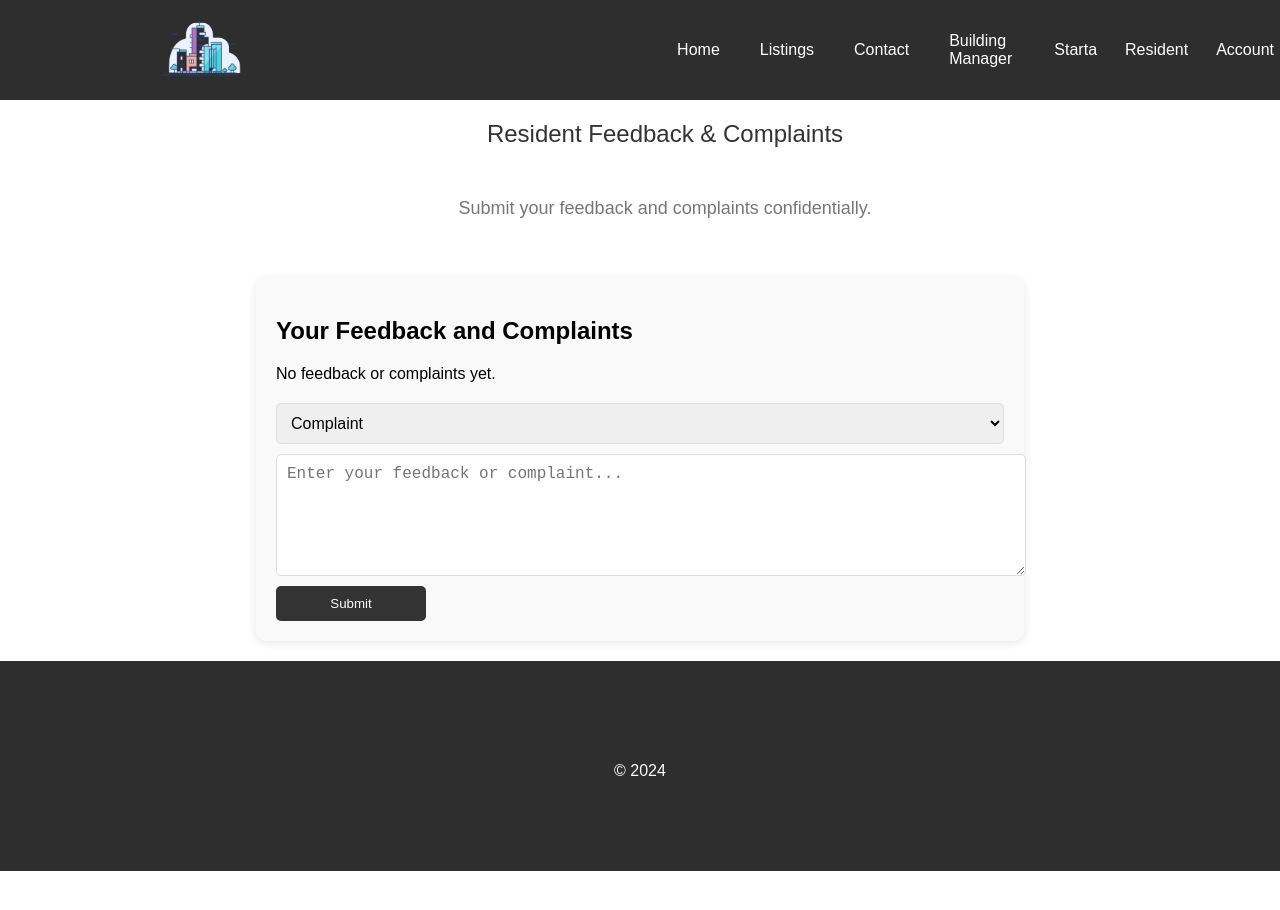
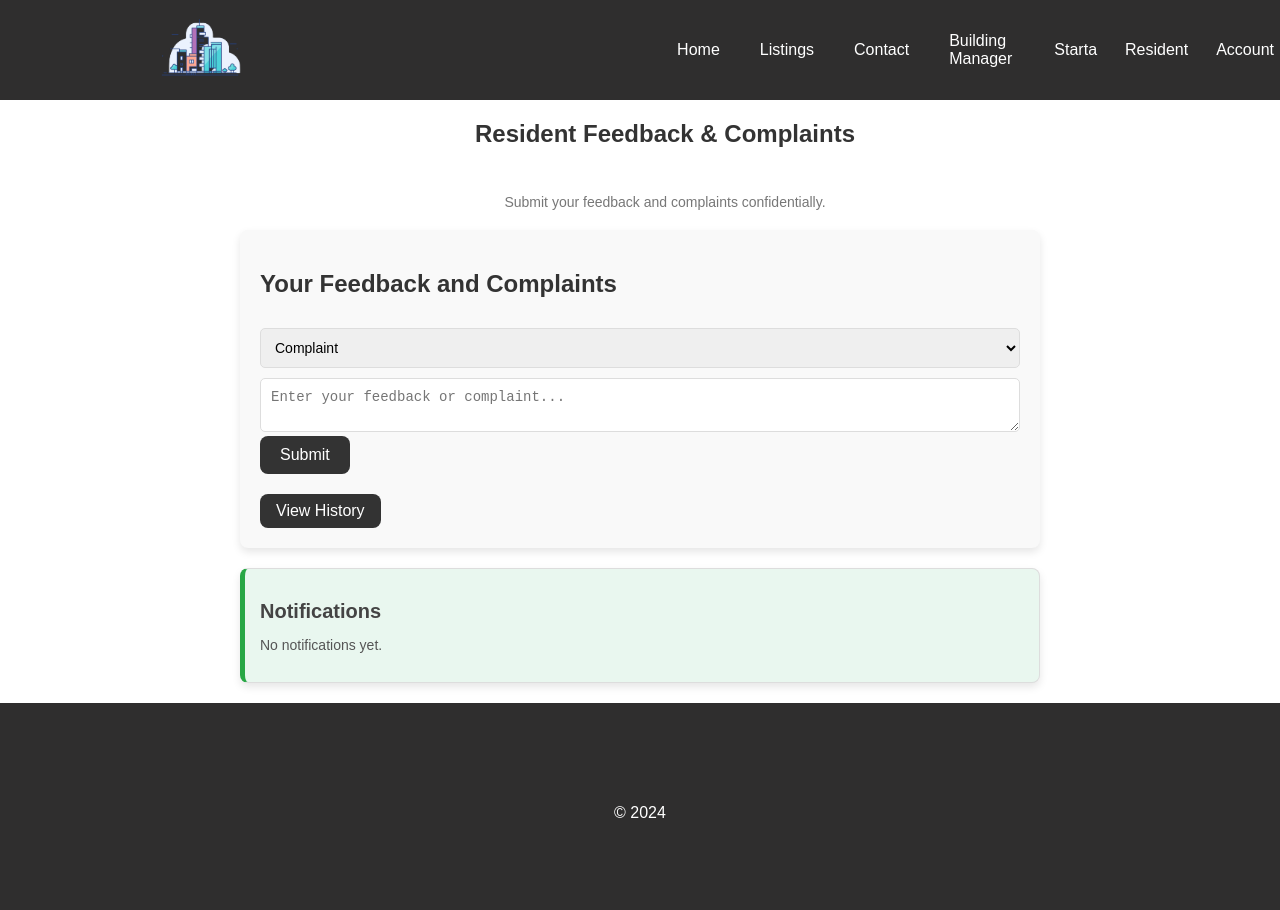
Before and after one commit to ngu892/DevOps, a React (Create React App) app: page /feedback in a window 1280 px wide. Shown: the top 910 px of the page. Before the commit the page ends 871 px from the top, so only its background shows below. Built offline with nearby package versions, Linux system fonts and the light colour scheme.

Commit message:
Update View Record and Receive Message

```diff
--- a/src/pages/ResidentFeedback.js
+++ b/src/pages/ResidentFeedback.js
@@ -1,11 +1,26 @@
 import React, { useState } from 'react';
 import '../styles/ResidentFeedback.css';
-
 
 function ResidentFeedback() {
   const [feedbackList, setFeedbackList] = useState([]);
   const [newFeedback, setNewFeedback] = useState('');
   const [feedbackType, setFeedbackType] = useState('Complaint');
+  const [showHistory, setShowHistory] = useState(false); // 控制历史记录的显示/隐藏
+  const [selectedFeedback, setSelectedFeedback] = useState(null); // 当前查看的详细反馈
+  const [notifications, setNotifications] = useState([]); // 用于显示已处理的通知
+  const [loading, setLoading] = useState(false); // 加载状态，用于显示等待
+
+  // 模拟物业管理回复
+  const generateManagerResponse = (feedbackText) => {
+    // 根据反馈内容生成一个物业管理的回应
+    if (feedbackText.toLowerCase().includes("leaking")) {
+      return "Thank you for reporting the leak. Our maintenance team will be dispatched to your room shortly to address the issue.";
+    } else if (feedbackText.toLowerCase().includes("noise")) {
+      return "We appreciate your feedback on the noise issue. We will remind all tenants about the importance of keeping noise levels down, especially during quiet hours.";
+    } else {
+      return "Thank you for your feedback. Our team will review your report and follow up as soon as possible.";
+    }
+  };
 
   const handleFeedbackSubmit = () => {
     if (newFeedback.trim() === '') {
@@ -13,20 +28,30 @@ function ResidentFeedback() {
       return;
     }
 
+    const newEntry = {
+      text: newFeedback,
+      type: feedbackType,
+      timestamp: new Date(),
+      status: 'Pending',
+      managerResponse: "Awaiting manager response...", // 初始化为“待处理”
+    };
 
-    setFeedbackList([
-      ...feedbackList,
-      {
-        text: newFeedback,
-        type: feedbackType,
-        timestamp: new Date(),
-        status: 'Pending'
-      }
-    ]);
-
-
+    setFeedbackList([...feedbackList, newEntry]);
     setNewFeedback('');
     setFeedbackType('Complaint');
+
+    // 模拟物业回复，3秒后自动生成回复并将状态改为“已处理”
+    setTimeout(() => {
+      const managerResponse = generateManagerResponse(newEntry.text); // 生成物业管理的回答
+      setFeedbackList(prevList =>
+        prevList.map(fb =>
+          fb.timestamp === newEntry.timestamp
+            ? { ...fb, status: 'Resolved', managerResponse }
+            : fb
+        )
+      );
+      setNotifications(prevNotifications => [...prevNotifications, `Your feedback "${newEntry.text}" has been resolved with a response from management.`]);
+    }, 3000); // 3秒后处理完成
   };
 
   return (
@@ -35,25 +60,11 @@ function ResidentFeedback() {
         <h1>Resident Feedback & Complaints</h1>
         <p>Submit your feedback and complaints confidentially.</p>
       </div>
+
       <div className="feedbackContainer">
         <h2>Your Feedback and Complaints</h2>
-        <div className="feedbackList">
-          {feedbackList.length === 0 ? (
-            <p>No feedback or complaints yet.</p>
-          ) : (
-            feedbackList.map((feedback, index) => (
-              <div key={index} className="feedback">
-                <p><strong>Type:</strong> {feedback.type}</p> {/* Display Feedback Type */}
-                <p>{feedback.text}</p>
-                <small>{feedback.timestamp.toString()}</small>
-                <p><strong>Status:</strong> {feedback.status}</p> {/* Display Feedback Type */}
-              </div>
-            ))
-          )}
-        </div>
 
         <div className="newFeedback">
-          {/* Feedback type selection */}
           <select
             value={feedbackType}
             onChange={(e) => setFeedbackType(e.target.value)}
@@ -63,14 +74,64 @@ function ResidentFeedback() {
             <option value="Other">Other</option>
           </select>
 
-          {/* Feedback content input box */}
           <textarea
             value={newFeedback}
             onChange={(e) => setNewFeedback(e.target.value)}
             placeholder="Enter your feedback or complaint..."
           />
-          <button onClick={handleFeedbackSubmit}>Submit</button>
+          <button onClick={handleFeedbackSubmit} disabled={loading}>
+            {loading ? "Submitting..." : "Submit"}
+          </button>
         </div>
+
+        {/* 查看历史记录按钮 */}
+        <button onClick={() => setShowHistory(!showHistory)} className="history-button">
+          {showHistory ? 'Hide History' : 'View History'}
+        </button>
+
+        {/* 历史记录展开区域 */}
+        {showHistory && (
+          <div className="historyList">
+            <h3>Feedback History</h3>
+            {feedbackList.length === 0 ? (
+              <p>No feedback or complaints yet.</p>
+            ) : (
+              feedbackList.map((feedback, index) => (
+                <div key={index} className="feedback-item">
+                  <p><strong>Type:</strong> {feedback.type}</p>
+                  <p><strong>Status:</strong> {feedback.status}</p>
+                  <small>{feedback.timestamp.toString()}</small>
+                  <button onClick={() => setSelectedFeedback(feedback)}>View Details</button>
+                </div>
+              ))
+            )}
+          </div>
+        )}
+
+        {/* 详细反馈信息显示区域 */}
+        {selectedFeedback && (
+          <div className="feedbackDetails">
+            <h3>Feedback Details</h3>
+            <p><strong>Type:</strong> {selectedFeedback.type}</p>
+            <p>{selectedFeedback.text}</p>
+            <small>{selectedFeedback.timestamp.toString()}</small>
+            <p><strong>Status:</strong> {selectedFeedback.status}</p>
+            <p><strong>Manager Response:</strong> {selectedFeedback.managerResponse}</p> {/* 显示物业管理的回复 */}
+            <button onClick={() => setSelectedFeedback(null)}>Close</button>
+          </div>
+        )}
+      </div>
+
+      {/* 通知区域 */}
+      <div className="notificationContainer">
+        <h2>Notifications</h2>
+        {notifications.length === 0 ? (
+          <p>No notifications yet.</p>
+        ) : (
+          notifications.map((notification, index) => (
+            <p key={index}>{notification}</p>
+          ))
+        )}
       </div>
     </div>
   );
--- a/src/styles/ResidentCommunication.css
+++ b/src/styles/ResidentCommunication.css
@@ -1,3 +1,4 @@
+/* 页面容器 */
 .resident-communication {
   width: 100%;
   max-width: 1200px;
@@ -6,6 +7,7 @@
   font-family: Arial, sans-serif;
 }
 
+/* 页面标题样式 */
 .headerContainer {
   text-align: center;
   margin-bottom: 40px;
@@ -22,8 +24,13 @@
   color: #666;
 }
 
+/* 消息容器 */
 .messageContainer {
   margin-bottom: 40px;
+  border: 1px solid #ddd;
+  border-radius: 8px;
+  padding: 20px;
+  background-color: #f9f9f9;
 }
 
 .messageContainer h2 {
@@ -31,6 +38,7 @@
   margin-bottom: 20px;
 }
 
+/* 消息列表样式 */
 .messageList {
   border: 1px solid #ddd;
   border-radius: 8px;
@@ -42,8 +50,15 @@
 
 .message {
   margin-bottom: 10px;
+  padding: 10px;
+  border-bottom: 1px solid #eee;
 }
 
+.message:last-child {
+  border-bottom: none;
+}
+
+/* 新消息输入区域 */
 .newMessage {
   margin-top: 20px;
 }
@@ -52,9 +67,9 @@
   width: 100%;
   height: 80px;
   padding: 10px;
-    margin-bottom: 10px;
   border-radius: 8px;
   border: 1px solid #ddd;
+  font-size: 16px;
 }
 
 .newMessage button {
@@ -64,19 +79,27 @@
   background-color: #333;
   color: white;
   cursor: pointer;
+  font-size: 16px;
+  transition: background-color 0.3s ease;
 }
 
 .newMessage button:hover {
   background-color: #555;
 }
 
+/* 通知容器样式 */
 .notificationContainer {
   margin-top: 40px;
+  padding: 20px;
+  background-color: #f9f9f9;
+  border-radius: 8px;
+  border: 1px solid #ddd;
 }
 
 .notificationContainer h2 {
   font-size: 24px;
   margin-bottom: 20px;
+  color: #333;
 }
 
 .notificationContainer p {
--- a/src/styles/ResidentFeedback.css
+++ b/src/styles/ResidentFeedback.css
@@ -1,89 +1,157 @@
 /* ResidentFeedback.css */
 
+/* 页面整体样式 */
 .resident-feedback {
-  width: 60%;
-  margin: 0 auto;
   padding: 20px;
+  max-width: 800px;
+  margin: auto;
   font-family: Arial, sans-serif;
-}
-
-.headerContainer {
-  text-align: center;
-  padding-bottom: 20px;
-}
-
-.headerContainer h1 {
-  font-size: 2.5rem;
-  margin-bottom: 10px;
   color: #333;
 }
 
-.headerContainer p {
-  color: #777;
+/* 页面标题样式 */
+.headerContainer h1 {
+  font-size: 24px;
+  font-weight: bold;
+  color: #444;
 }
 
-.feedbackContainer {
-  background-color: #f9f9f9;
-  padding: 20px;
-  border-radius: 10px;
-  box-shadow: 0 2px 10px rgba(0, 0, 0, 0.1);
+.headerContainer p {
+  font-size: 14px;
+  color: #666;
 }
 
-.feedbackList {
+/* 反馈输入区域样式 */
+.feedbackContainer {
   margin-top: 20px;
+  padding: 20px;
+  background-color: #f9f9f9;
+  border-radius: 8px;
+  box-shadow: 0 4px 8px rgba(0, 0, 0, 0.1);
 }
 
-.feedback {
-  background-color: #fff;
+.newFeedback select,
+.newFeedback textarea {
+  width: 100%;
+  margin-top: 10px;
+  padding: 10px;
+  font-size: 14px;
   border: 1px solid #ddd;
-  padding: 15px;
-  border-radius: 8px;
-  margin-bottom: 10px;
-  box-shadow: 0 1px 5px rgba(0, 0, 0, 0.05);
+  border-radius: 5px;
+  resize: vertical;
+  box-sizing: border-box;
 }
 
-.feedback p {
-  font-size: 1.2rem;
-  color: #333;
+/* 反馈输入和提交区域的按钮样式 */
+.newFeedback button {
+  padding: 10px 20px;
+  border: none;
+  border-radius: 8px;
+  background-color: #333; /* 黑色背景 */
+  color: white;
+  cursor: pointer;
+  font-size: 16px;
+  transition: background-color 0.3s ease;
 }
 
-.feedback small {
-  display: block;
-  margin-top: 10px;
-  color: #999;
+.newFeedback button:hover {
+  background-color: #555; /* 浅黑色悬停效果 */
 }
 
-.newFeedback {
+/* 查看历史记录按钮样式 */
+.history-button {
+  padding: 8px 16px;
+  background-color: #333; /* 黑色背景 */
+  color: white;
+  border: none;
+  border-radius: 8px;
+  cursor: pointer;
+  font-size: 16px;
   margin-top: 20px;
-  display: flex;
-  flex-direction: column;
-  gap: 10px;
+  transition: background-color 0.3s ease;
 }
 
-.newFeedback select, .newFeedback textarea {
-  width: 100%;
-  padding: 10px;
-  border: 1px solid #ddd;
-  border-radius: 5px;
-  font-size: 1rem;
+.history-button:hover {
+  background-color: #555; /* 浅黑色悬停效果 */
 }
 
-.newFeedback button {
-  width: 150px;
+/* 历史记录和详细反馈信息卡片样式 */
+.historyList,
+.feedbackDetails {
+  margin-top: 20px;
+  padding: 15px;
+  background-color: #ffffff;
+  border-radius: 8px;
+  box-shadow: 0 4px 8px rgba(0, 0, 0, 0.1);
+}
+
+.historyList h3, .feedbackDetails h3 {
+  font-size: 18px;
+  margin-bottom: 10px;
+  color: #444;
+}
+
+.feedback-item {
   padding: 10px;
+  border-bottom: 1px solid #eee;
+}
+
+.feedback-item:last-child {
+  border-bottom: none;
+}
+
+.feedback-item button {
+  padding: 6px 12px;
+  font-size: 12px;
+  background-color: #28a745;
+  color: white;
   border: none;
-  background-color: #333;
+  border-radius: 4px;
+  cursor: pointer;
+  transition: background-color 0.3s ease;
+}
+
+.feedback-item button:hover {
+  background-color: #218838;
+}
+
+.feedbackDetails p {
+  margin: 5px 0;
+}
+
+/* 关闭按钮样式 */
+.feedbackDetails button {
+  margin-top: 10px;
+  padding: 8px 16px;
+  background-color: #dc3545;
   color: white;
+  border: none;
   border-radius: 5px;
   cursor: pointer;
   transition: background-color 0.3s ease;
 }
 
-.newFeedback button:hover {
-  background-color: #555;
+.feedbackDetails button:hover {
+  background-color: #c82333;
 }
 
-.newFeedback textarea {
-  height: 100px;
-  resize: vertical;
+/* 通知区域样式 */
+.notificationContainer {
+  margin-top: 20px;
+  padding: 15px;
+  background-color: #e9f7ef;
+  border-left: 5px solid #28a745;
+  border-radius: 8px;
+  box-shadow: 0 4px 8px rgba(0, 0, 0, 0.1);
 }
+
+.notificationContainer h2 {
+  font-size: 18px;
+  margin-bottom: 10px;
+  color: #444;
+}
+
+.notificationContainer p {
+  font-size: 14px;
+  color: #333;
+}
```
Lines whose indentation alone changed are shown as unchanged.
